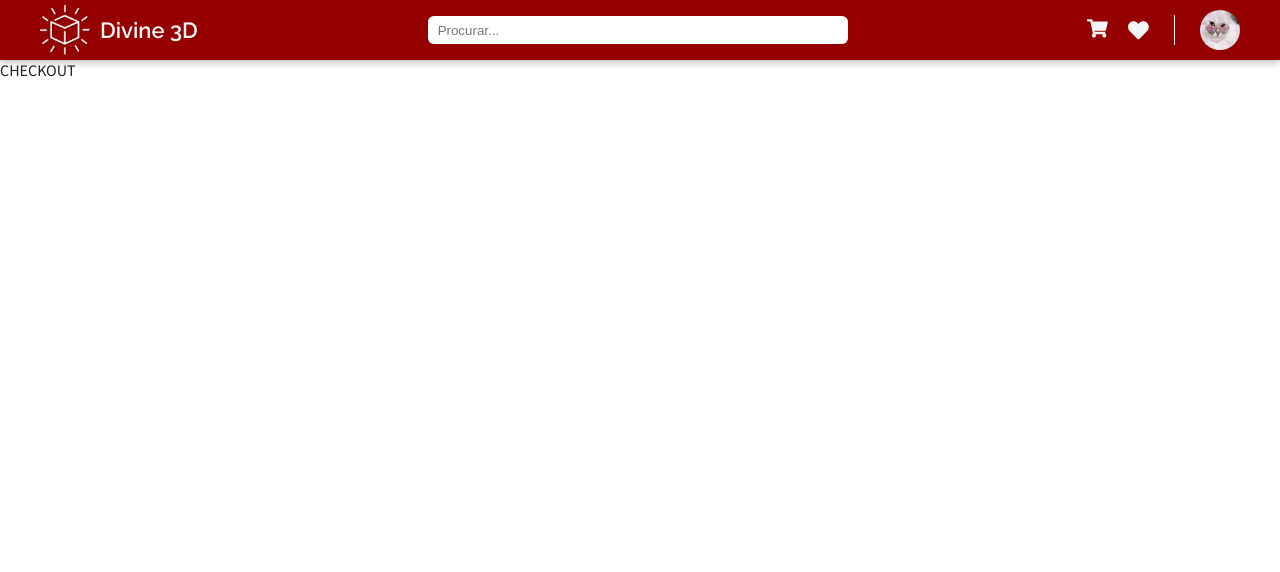
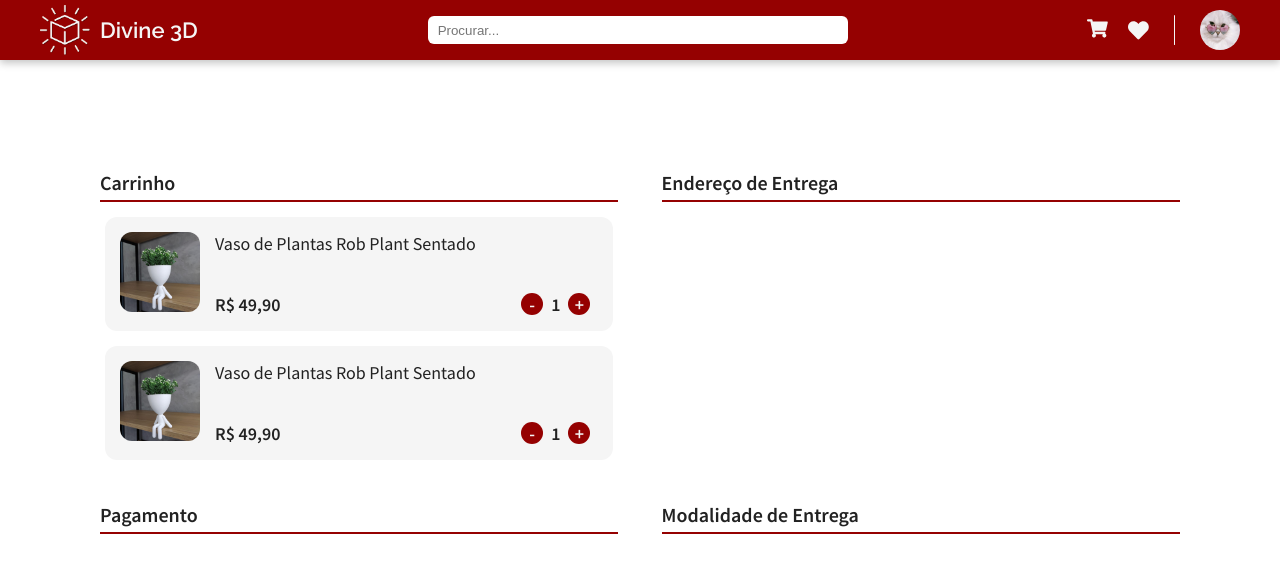
Before and after one commit to passosleo/divine-3d-react, a React (Create React App) app: page /checkout in a window 1280 px wide. Shown: the top 572 px of the page. Built offline with nearby package versions, Linux system fonts and the light colour scheme.

Commit message:
chore(checkout): page structure and product cards

```diff
--- a/src/components/Comment/index.jsx
+++ b/src/components/Comment/index.jsx
@@ -7,7 +7,7 @@ export const CommentComponent = (props) => {
   const stars = [...Array(rating).keys()].map((i) => i + 1);
   return (
     <CommentContainer>
-      <img src={photo} alt="Foto de Perfil do Usuário" />
+      <img src={photo} alt={userName} />
       <div>
         <p>{userName}</p>
         {stars.map((i) => (
--- /dev/null
+++ b/src/components/ProductCard/index.jsx
@@ -0,0 +1,38 @@
+import { useState } from "react";
+import { Link } from "react-router-dom";
+import { Button, Card, Col, Flex } from "./styles.js";
+
+export const ProductCardComponent = (props) => {
+  const { photo, name, price } = props;
+  const [quantity, setQuantity] = useState(1);
+  return (
+    <Card>
+      <Link to="/produto">
+        <img src={photo} alt={name} />
+      </Link>
+      <Col>
+        <p>{name}</p>
+        <Flex>
+          <p>{price}</p>
+          <Flex>
+            <Button
+              onClick={() => {
+                quantity !== 1 && setQuantity(quantity - 1);
+              }}
+            >
+              -
+            </Button>
+            <p>{quantity}</p>
+            <Button
+              onClick={() => {
+                setQuantity(quantity + 1);
+              }}
+            >
+              +
+            </Button>
+          </Flex>
+        </Flex>
+      </Col>
+    </Card>
+  );
+};
--- /dev/null
+++ b/src/components/ProductCard/styles.js
@@ -0,0 +1,58 @@
+import styled from "styled-components";
+
+export const Card = styled.div`
+  display: flex;
+  padding: 15px;
+  border-radius: 12px;
+  background-color: #f5f5f5;
+  margin-bottom: 15px;
+
+  img {
+    width: 80px;
+    height: 80px;
+    border-radius: 12px;
+  }
+`;
+
+export const Col = styled.div`
+  width: 100%;
+  display: flex;
+  flex-direction: column;
+  justify-content: space-between;
+  margin-left: 15px;
+
+  p {
+    font-size: 18px;
+  }
+`;
+
+export const Flex = styled.div`
+  display: flex;
+  justify-content: space-between;
+
+  p {
+    font-size: 18px;
+    font-weight: 600;
+  }
+`;
+
+export const Button = styled.div`
+  display: flex;
+  width: 22px;
+  height: 22px;
+  align-items: center;
+  justify-content: center;
+  border-radius: 50%;
+  color: #f5f5f5;
+  font-size: 18px;
+  font-weight: 600;
+  background-color: #950101;
+  margin: 0 8px;
+  cursor: pointer;
+  border: none;
+  outline: none;
+
+  -moz-user-select: none;
+  -khtml-user-select: none;
+  -webkit-user-select: none;
+`;
--- a/src/pages/Checkout.jsx
+++ /dev/null
@@ -1,7 +0,0 @@
-import React from "react";
-
-const Checkout = () => {
-  return <div>CHECKOUT</div>;
-};
-
-export default Checkout;
--- /dev/null
+++ b/src/pages/Checkout/index.jsx
@@ -0,0 +1,50 @@
+import React from "react";
+import { Col, Container, Flex, ScrollContainer } from "./styles";
+import { SectionTitleComponent } from "../../components/SectionTitle";
+import { ProductCardComponent } from "../../components/ProductCard";
+import product from "../../assets/images/vasos/product.jpg";
+
+const Checkout = () => {
+  return (
+    <Container>
+      <Flex>
+        <Col>
+          <SectionTitleComponent text="Carrinho" variation="left" />
+          <ScrollContainer>
+            <ProductCardComponent
+              name="Vaso de Plantas Rob Plant Sentado"
+              photo={product}
+              price="R$ 49,90"
+            />
+            <ProductCardComponent
+              name="Vaso de Plantas Rob Plant Sentado"
+              photo={product}
+              price="R$ 49,90"
+            />
+            <ProductCardComponent
+              name="Vaso de Plantas Rob Plant Sentado"
+              photo={product}
+              price="R$ 49,90"
+            />
+          </ScrollContainer>
+        </Col>
+        <Col>
+          <SectionTitleComponent text="Endereço de Entrega" variation="left" />
+        </Col>
+      </Flex>
+      <Flex>
+        <Col>
+          <SectionTitleComponent text="Pagamento" variation="left" />
+        </Col>
+        <Col>
+          <SectionTitleComponent
+            text="Modalidade de Entrega"
+            variation="left"
+          />
+        </Col>
+      </Flex>
+    </Container>
+  );
+};
+
+export default Checkout;
--- /dev/null
+++ b/src/pages/Checkout/styles.js
@@ -0,0 +1,51 @@
+import styled from "styled-components";
+
+export const Container = styled.div`
+  display: flex;
+  flex-direction: column;
+  max-width: 1080px;
+  margin: 0 auto;
+  padding: 80px 20px;
+`;
+
+export const Flex = styled.div`
+  display: flex;
+  width: 100%;
+  justify-content: space-between;
+
+  @media (max-width: 1080px) {
+    flex-direction: column;
+    align-items: center;
+  }
+`;
+
+export const Col = styled.div`
+  display: flex;
+  flex-direction: column;
+  width: 48%;
+
+  @media (max-width: 1080px) {
+    width: 100%;
+  }
+`;
+
+export const ScrollContainer = styled.div`
+  max-height: 255px;
+  overflow-y: auto;
+  padding: 0 5px;
+
+  ::-webkit-scrollbar {
+    width: 6px;
+  }
+
+  ::-webkit-scrollbar-thumb {
+    border-radius: 12px;
+    background: #d7d7d7;
+    transition: 300ms;
+  }
+
+  ::-webkit-scrollbar-thumb:hover {
+    background: #a0a0a0;
+    transition: 300ms;
+  }
+`;
--- a/src/pages/Login.jsx
+++ /dev/null
@@ -1,9 +0,0 @@
-import React from 'react'
-
-const Login = () => {
-    return(
-        <div>oi</div>
-    );
-};
-
-export default Login;
--- /dev/null
+++ b/src/pages/Login/index.jsx
@@ -0,0 +1,8 @@
+import React from "react";
+import { Container } from "./styles";
+
+const Login = () => {
+  return <Container>oi</Container>;
+};
+
+export default Login;
--- /dev/null
+++ b/src/pages/Login/styles.js
@@ -0,0 +1,9 @@
+import styled from "styled-components";
+
+export const Container = styled.div`
+  // display: flex;
+  // flex-direction: column;
+  // max-width: 1080px;
+  // margin: 0 auto;
+  // padding: 80px 20px;
+`;
--- a/src/pages/Product/Product.jsx
+++ b/src/pages/Product/index.jsx
@@ -173,14 +173,14 @@ const Product = () => {
           userName="Luciana"
           text="Muito bom!"
           rating={5}
-          date="22/01/2022"
+          date="22/01/22"
           photo={person1}
         />
         <CommentComponent
           userName="Fernando"
           text="Adorei o produto, muito bem feito. Recomendo!"
           rating={5}
-          date="08/03/2022"
+          date="08/03/22"
           photo={person2}
         />
       </SectionsContainer>
--- a/src/routes/index.jsx
+++ b/src/routes/index.jsx
@@ -3,8 +3,8 @@ import { BrowserRouter, Routes as Switch, Route } from "react-router-dom";
 import Layout from "../layout";
 import Home from "../pages/Home";
 import Login from "../pages/Login";
-import Register from "../pages/Register/Register";
-import Product from "../pages/Product/Product";
+import Register from "../pages/Register";
+import Product from "../pages/Product";
 import Checkout from "../pages/Checkout";
 
 const Routes = () => {
```
Also changed, not shown: src/pages/Register/index.jsx (renamed from src/pages/Register/Register.jsx).
